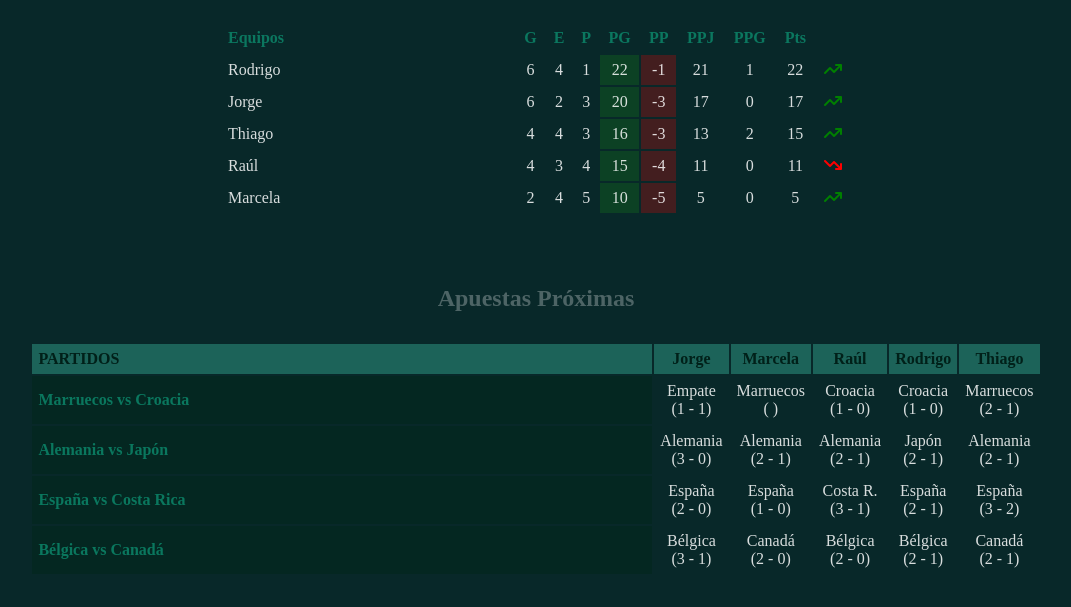
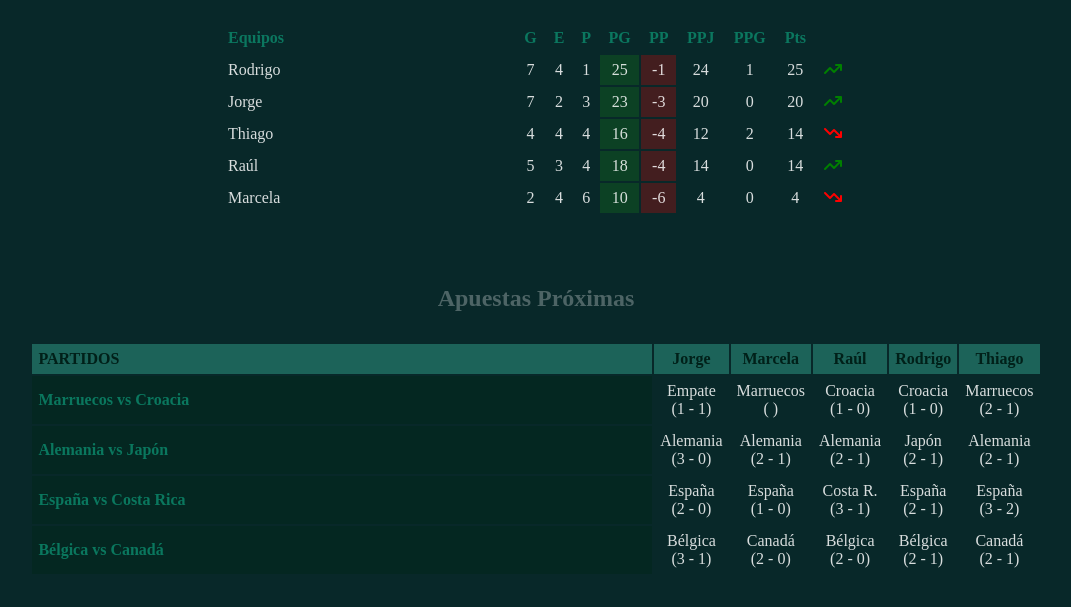
Before and after one commit to raul8as1e/TABLA, a plain HTML site: page index.html in a window 1280 px wide. Shown: the part 59-666 px from the top of the page, without its empty margins (104-1175 px from the left). Drawn offline with Linux system fonts and the light colour scheme.

Commit message:
Update index.html

```diff
--- a/index.html
+++ b/index.html
@@ -25,63 +25,63 @@
             </tr>
             <tr>
                 <td>Rodrigo</td>
-                <td style="text-align: center;">6</td>
+                <td style="text-align: center;">7</td>
                 <td style="text-align: center;">4</td>
                 <td style="text-align: center;">1</td>
-                <td style="background-color: rgba(43, 255, 0, 0.116); text-align: center;">22</td>
+                <td style="background-color: rgba(43, 255, 0, 0.116); text-align: center;">25</td>
                 <td style="background-color: rgba(255, 0, 0, 0.238); text-align: center;">-1</td>
-                <td style="text-align: center;">21</td>
+                <td style="text-align: center;">24</td>
                 <td style="text-align: center;">1</td>
-                <td style="text-align: center;">22</td>
+                <td style="text-align: center;">25</td>
                 <td style="color: green;text-align: center;"><i class="fa-sharp fa-solid fa-arrow-trend-up"></i></td>
             </tr>
             <tr>
                 <td>Jorge</td>
-                <td style="text-align: center;">6</td>
+                <td style="text-align: center;">7</td>
                 <td style="text-align: center;">2</td>
                 <td style="text-align: center;">3</td>
-                <td style="background-color: rgba(43, 255, 0, 0.116); text-align: center;">20</td>
+                <td style="background-color: rgba(43, 255, 0, 0.116); text-align: center;">23</td>
                 <td style="background-color: rgba(255, 0, 0, 0.238); text-align: center;">-3</td>
-                <td style="text-align: center;">17</td>
+                <td style="text-align: center;">20</td>
                 <td style="text-align: center;">0</td>
-                <td style="text-align: center;">17</td>
+                <td style="text-align: center;">20</td>
                 <td style="color: green;text-align: center;"><i class="fa-sharp fa-solid fa-arrow-trend-up"></i></td>
             </tr>
             <tr>
                 <td>Thiago</td>
                 <td style="text-align: center;">4</td>
                 <td style="text-align: center;">4</td>
-                <td style="text-align: center;">3</td>
+                <td style="text-align: center;">4</td>
                 <td style="background-color: rgba(43, 255, 0, 0.116); text-align: center;">16</td>
-                <td style="background-color: rgba(255, 0, 0, 0.238); text-align: center;">-3</td>
-                <td style="text-align: center;">13</td>
+                <td style="background-color: rgba(255, 0, 0, 0.238); text-align: center;">-4</td>
+                <td style="text-align: center;">12</td>
                 <td style="text-align: center;">2</td>
-                <td style="text-align: center;">15</td>
-                <td style="color: green;text-align: center;"><i class="fa-sharp fa-solid fa-arrow-trend-up"></i></td>
+                <td style="text-align: center;">14</td>
+                <td style="color: red;text-align: center;"><i class="fa-sharp fa-solid fa-arrow-trend-down"></i></td>
             </tr>
             <tr>
                 <td>Raúl</td>
-                <td style="text-align: center;">4</td>
+                <td style="text-align: center;">5</td>
                 <td style="text-align: center;">3</td>
                 <td style="text-align: center;">4</td>
-                <td style="background-color: rgba(43, 255, 0, 0.116); text-align: center;">15</td>
+                <td style="background-color: rgba(43, 255, 0, 0.116); text-align: center;">18</td>
                 <td style="background-color: rgba(255, 0, 0, 0.238); text-align: center;">-4</td>
-                <td style="text-align: center;">11</td>
+                <td style="text-align: center;">14</td>
                 <td style="text-align: center;">0</td>
-                <td style="text-align: center;">11</td>
-                <td style="color: red;text-align: center;"><i class="fa-sharp fa-solid fa-arrow-trend-down"></i></td>
+                <td style="text-align: center;">14</td>
+                <td style="color: green;text-align: center;"><i class="fa-sharp fa-solid fa-arrow-trend-up"></i></td>
             </tr>
             <tr>
                 <td>Marcela</td>
                 <td style="text-align: center;">2</td>
                 <td style="text-align: center;">4</td>
-                <td style="text-align: center;">5</td>
+                <td style="text-align: center;">6</td>
                 <td style="background-color: rgba(43, 255, 0, 0.116); text-align: center;">10</td>
-                <td style="background-color: rgba(255, 0, 0, 0.238); text-align: center;">-5</td>
-                <td style="text-align: center;">5</td>
+                <td style="background-color: rgba(255, 0, 0, 0.238); text-align: center;">-6</td>
+                <td style="text-align: center;">4</td>
                 <td style="text-align: center;">0</td>
-                <td style="text-align: center;">5</td>
-                <td style="color: green;text-align: center;"><i class="fa-sharp fa-solid fa-arrow-trend-up"></i></td>
+                <td style="text-align: center;">4</td>
+                <td style="color: red;text-align: center;"><i class="fa-sharp fa-solid fa-arrow-trend-down"></i></td>
             </tr>
 
 
```
